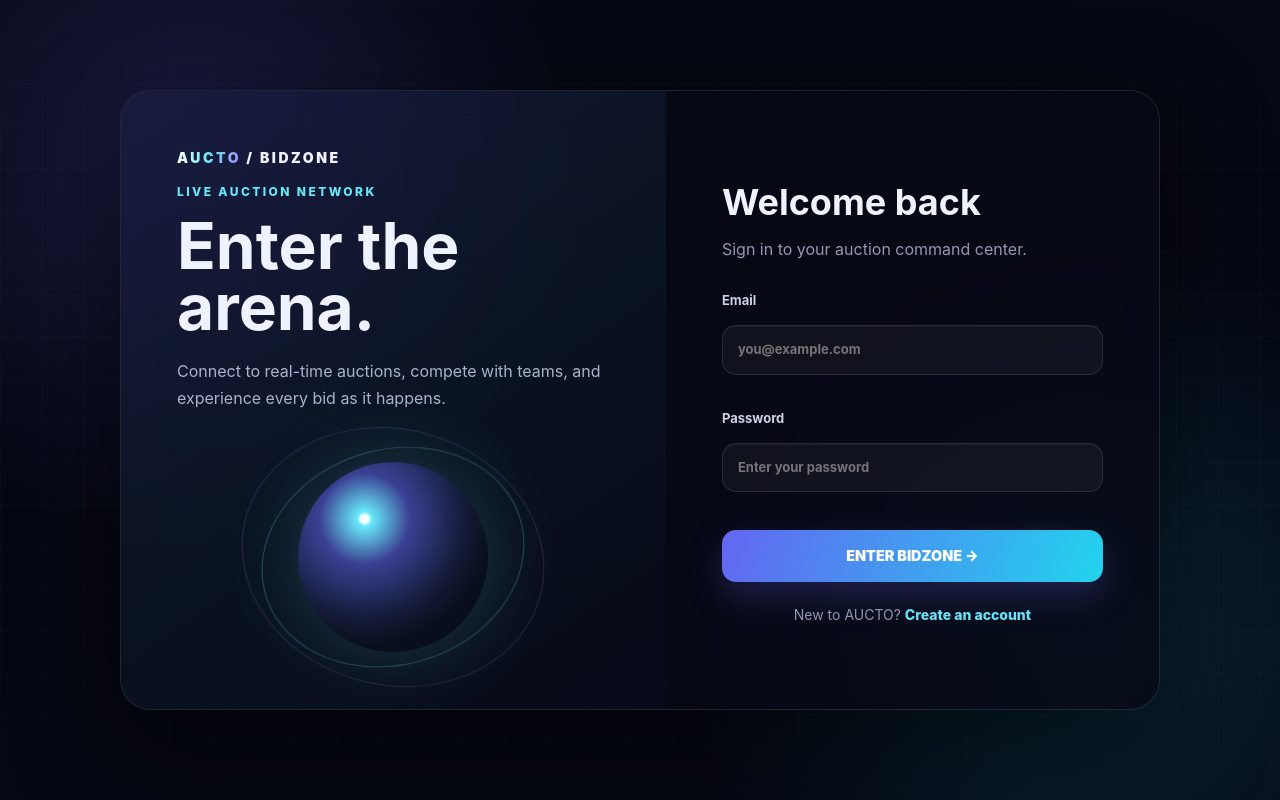
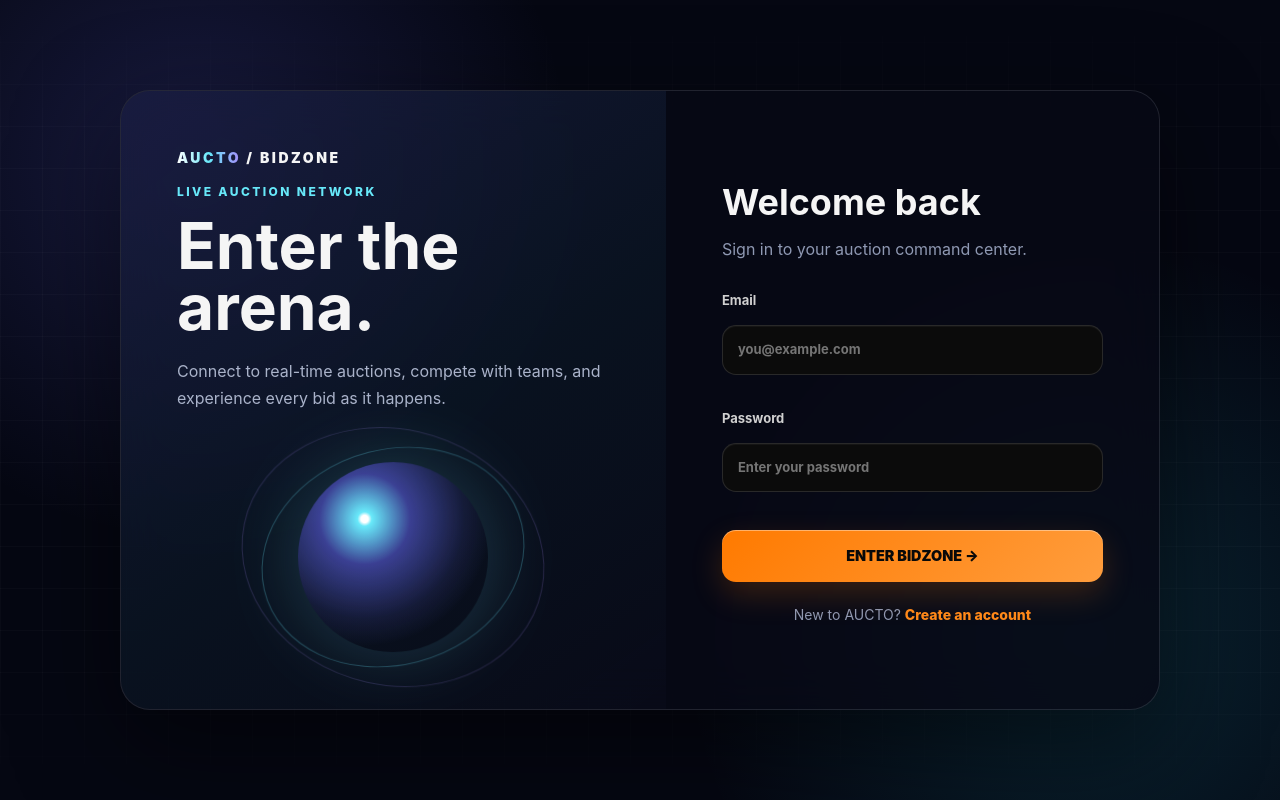
Before and after one commit to epicdventurer900/AUCTO-BIDZONE, a React (Vite) app in the folder frontend/: page /login in a window 1280 px wide. Built offline with nearby package versions, Linux system fonts and the light colour scheme; no server answers.

Commit message:
style: switch UI to black white and orange theme

```diff
--- a/frontend/src/index.css
+++ b/frontend/src/index.css
@@ -106,3 +106,37 @@ form input:focus,form select:focus { border-color: rgba(103,232,249,.65); box-sh
 .back-link { display: inline-block; margin-bottom: .5rem; font-size: .875rem; }
 @media (max-width:768px) { .page { padding: 18px 14px 42px; } .topbar { padding: 18px; border-radius: 19px; } .hero-panel { flex-direction: column; align-items: flex-start; padding: 1.5rem; } .hero-actions { justify-content: flex-start; } .user-actions .welcome { display: none; } .auction-layout { grid-template-columns: 1fr; } .report-grid { grid-template-columns: 1fr; } .room-grid { grid-template-columns: 1fr; } .panel { padding: 18px; } }
 @media (prefers-reduced-motion:reduce) { *,*::before,*::after { transition-duration:.01ms !important; animation-duration:.01ms !important; scroll-behavior:auto !important; } }
+
+/* AUCTO-BIDZONE: black / white / orange visual system */
+:root {
+  --accent: #ff7a00;
+  --accent-2: #ff9d3d;
+  --accent-hover: #ffb45c;
+  --surface: rgba(18,18,18,.94);
+  --surface-soft: rgba(8,8,8,.94);
+  --border: rgba(255,122,0,.22);
+  --muted: #a7a7a7;
+  --shadow: 0 24px 70px rgba(0,0,0,.58);
+}
+html { background: #050505 !important; }
+body { color: #f5f5f5 !important; background: radial-gradient(circle at 12% 8%,rgba(255,122,0,.13),transparent 25%),radial-gradient(circle at 88% 18%,rgba(255,122,0,.08),transparent 24%),#050505 !important; }
+body::before { background-image: linear-gradient(rgba(255,255,255,.035) 1px,transparent 1px),linear-gradient(90deg,rgba(255,255,255,.035) 1px,transparent 1px) !important; }
+.page::before { background: rgba(255,122,0,.08) !important; }
+.topbar,.hero-panel,.panel,.auth-card { background: linear-gradient(145deg,rgba(24,24,24,.97),rgba(8,8,8,.95)) !important; border-color: rgba(255,122,0,.2) !important; }
+.topbar h1,.hero-panel h2 { background: linear-gradient(90deg,#fff 0%,#ffb45c 52%,#ff7a00 100%) !important; -webkit-background-clip:text !important; background-clip:text !important; color:transparent !important; }
+.eyebrow,a,.open-room,.empty-icon,.chat-user { color:#ff8a1a !important; }
+.brand-mark { background:linear-gradient(135deg,#ff7a00,#ff9d3d) !important; box-shadow:0 12px 32px rgba(255,122,0,.28),inset 0 1px rgba(255,255,255,.4) !important; }
+button { background:linear-gradient(135deg,#ff7a00,#ff9d3d) !important; color:#090909 !important; box-shadow:0 12px 32px rgba(255,122,0,.2),inset 0 1px rgba(255,255,255,.4) !important; }
+button:hover:not(:disabled) { box-shadow:0 18px 42px rgba(255,122,0,.3),inset 0 1px rgba(255,255,255,.5) !important; }
+.btn-secondary { color:#f2f2f2 !important; background:#151515 !important; border-color:rgba(255,255,255,.12) !important; }
+.btn-secondary:hover:not(:disabled) { background:#202020 !important; }
+form input,form select { background:#0b0b0b !important; border-color:rgba(255,255,255,.12) !important; color:#f5f5f5 !important; }
+form input:focus,form select:focus { border-color:rgba(255,122,0,.7) !important; box-shadow:0 0 0 4px rgba(255,122,0,.1),0 8px 30px rgba(0,0,0,.3) !important; }
+.room-card { background:linear-gradient(145deg,#1a1a1a,#080808) !important; border-color:rgba(255,255,255,.1) !important; }
+.room-card::before { background:rgba(255,122,0,.11) !important; }
+.room-card:hover { border-color:rgba(255,122,0,.45) !important; box-shadow:18px 28px 55px rgba(0,0,0,.5),0 0 34px rgba(255,122,0,.1),inset 0 1px rgba(255,255,255,.1) !important; }
+.room-count,.badge { background:#111 !important; border-color:rgba(255,255,255,.1) !important; }
+.room-code { color:#fff !important; }
+.welcome,form label { color:#d0d0d0 !important; }
+.panel:hover { border-color:rgba(255,122,0,.3) !important; }
+.timer { background:linear-gradient(180deg,#fff,#ffb45c 55%,#ff7a00) !important; -webkit-background-clip:text !important; background-clip:text !important; color:transparent !important; filter:drop-shadow(0 8px 25px rgba(255,122,0,.14)); }
```
